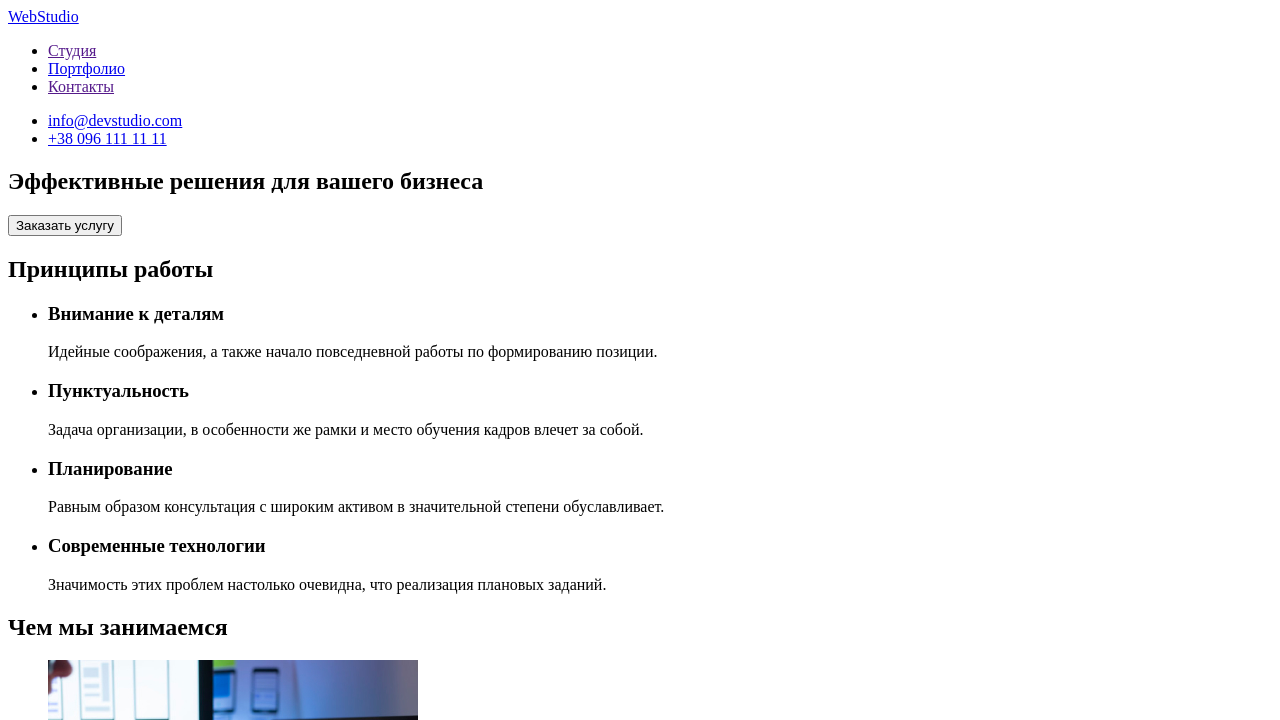
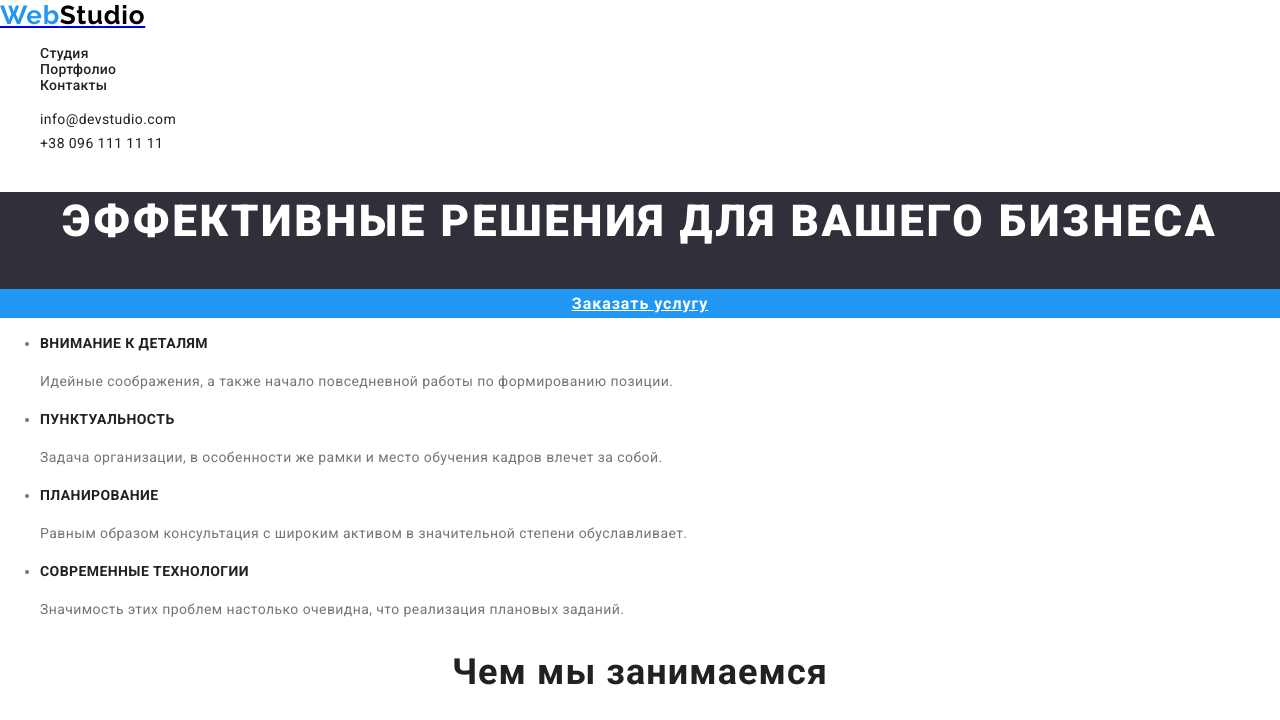
Before and after one commit to Ivan9379992/take-two-hw-1, a plain HTML site: page index.html in a window 1280 px wide. Shown: the top 720 px of the page. Drawn offline with nearby package versions, Linux system fonts and the light colour scheme.

Commit message:
+css in main page

```diff
--- /dev/null
+++ b/css/stiles.css
@@ -0,0 +1,147 @@
+:root{
+    --main-color:#757575;
+    --titel-color:#212121;
+    --accen-color:#2196F3;
+
+    --white-bgc: #FFFFFF;
+    --dark-bgc: #2F303A;
+    --main-section-bgc: #E5E5E5;
+    --second-section-bgc: #F5F4FA;
+
+    --mein-font-famely-Roboto: "Roboto";
+    --mein-font-famely-Raleway: "Raleway";
+}
+
+/* Теги */
+body{
+    font-family: var( --mein-font-famely-Roboto), sans-serif ;
+    font-size: 14px;
+    line-height: 1.71;
+    color: var(--main-color);
+    letter-spacing: 0.03em;
+}
+
+
+/* Утилиты */
+
+.visually-hidden {
+    position: absolute !important;
+    clip: rect(1px 1px 1px 1px);
+    clip: rect(1px, 1px, 1px, 1px);
+    padding: 0 !important;
+    border: 0 !important;
+    height: 1px !important;
+    width: 1px !important;
+    overflow: hidden;
+}
+
+.list{
+    list-style: none;
+}
+
+/* маленькие компоненты */
+
+.logo{
+    font-family: var(--mein-font-famely-Raleway);
+    font-weight: bold;
+    font-size: 26px;
+    line-height: 1.19;
+
+    letter-spacing: 0.03em;
+}
+
+.logo-web{
+    color: var(--accen-color);
+}
+
+.logo-studio{
+    color: #000000;
+}
+
+.navigation{
+    font-weight: 500;
+    font-size: 14px;
+    line-height: 1.14;
+    letter-spacing: 0.02em;
+}
+
+.navigation :hover,
+.navigation:focus{
+    color: var(--accen-color);
+}
+
+.list-item{
+    color: var(--titel-color);
+    text-decoration: none;
+}
+
+.contact .list-item{
+ color: var(--main-color);
+}
+
+.hero{
+    background-color: var(--dark-bgc);
+}
+
+.title-hero{
+    font-family: Roboto;
+    font-weight: 900;
+    font-size: 44px;
+    line-height: 1.36;
+
+    text-align: center;
+    letter-spacing: 0.06em;
+    text-transform: uppercase;
+
+    color: #FFFFFF;
+}
+
+.button-hero{
+    font-weight: 700;
+    font-size: 16px;
+    line-height: 1.87;
+
+    display: block;
+    text-align: center;
+    letter-spacing: 0.06em;
+
+    color: #FFFFFF;
+    background-color: var(--accen-color);
+}
+
+.list-title{
+    font-weight: bold;
+    font-size: 14px;
+    letter-spacing: 0.03em;
+    text-transform: uppercase;
+
+    color: var(--titel-color);
+}
+
+.title-section{
+    font-weight: 700;
+    font-size: 36px;
+    line-height: 1.16;
+    text-align: center;
+    letter-spacing: 0.03em;
+
+    color: var(--titel-color);
+}
+
+.title-name{
+     font-weight: 500;
+    font-size: 16px;
+    line-height: 1.18;
+
+    text-align: center;
+
+    color: var(--titel-color);
+}
+
+.team-position{
+    font-family: Roboto;
+    font-size: 16px;
+    line-height: 1.18;
+
+    text-align: center;
+}
--- a/index.html
+++ b/index.html
@@ -4,75 +4,82 @@
     <meta charset="UTF-8">
     <meta http-equiv="X-UA-Compatible" content="IE=edge">
     <meta name="viewport" content="width=device-width, initial-scale=1.0">
-    <title>main page</title>
+    <title>WebStudio main page</title>
+    <link rel="stylesheet" href="https://cdnjs.cloudflare.com/ajax/libs/modern-normalize/0.2.0/modern-normalize.min.css">
+    <link rel="preconnect" href="https://fonts.googleapis.com">
+    <link rel="preconnect" href="https://fonts.gstatic.com" crossorigin>
+    <link href="https://fonts.googleapis.com/css2?family=Raleway:wght@700&family=Roboto:wght@400;500;700;900&display=swap"
+    rel="stylesheet">
+    <link rel="stylesheet" href="./css/stiles.css">
 </head>
 <body>
     <header>
-        <a href="./">WebStudio</a>
-        <nav>
-        <ul>
-            <li><a href="">Студия</a></li>
-            <li><a href="./portfolio.html">Портфолио</a></li>
-            <li><a href="">Контакты</a></li>
+        <a class="logo" href="./"> <span class="logo-web">Web</span><span class="logo-studio">Studio</span></a>
+        <nav class="navigation">
+        <ul class="list">
+            <li><a class="list-item" href="">Студия</a></li>
+            <li><a class="list-item" href="./portfolio.html">Портфолио</a></li>
+            <li><a class="list-item" href="">Контакты</a></li>
         </ul>
         </nav>
-        <ul>
-            <li><a href="mailto:info@devstudio.com">info@devstudio.com</a></li>
-            <li><a href="tel:+380961111111">+38 096 111 11 11</a></li>
+        <ul class="list">
+            <li><a class="contact list-item" href="mailto:info@devstudio.com">info@devstudio.com</a></li>
+            <li><a class="contact list-item" href="tel:+380961111111">+38 096 111 11 11</a></li>
         </ul>
     </header>
     <main>
-        <section>
-            <h1>Эффективные решения для вашего бизнеса</h1>
-            <button type="button">Заказать услугу</button>
+        <section class="hero">
+            <h1 class="title-hero">Эффективные решения для вашего бизнеса</h1>
+            <a class="button-hero" href="">Заказать услугу</a>
         </section>
         <section>
-            <h2>Принципы работы</h2>
-            <ul>
+            <h2 class="visually-hidden">Принципы работы</h2>
+            <ul >
                 <li>
-                    <h3>Внимание к деталям</h3>
+                    <h3 class="list-title">Внимание к деталям</h3>
                     <p>Идейные соображения, а также начало повседневной работы по формированию позиции.</p>
 
                 </li>
                 <li>
-                    <h3>Пунктуальность</h3>
+                    <h3 class="list-title">Пунктуальность</h3>
                     <p>Задача организации, в особенности же рамки и место обучения кадров влечет за собой.</p>
                 </li>
                 <li>
-                    <h3>Планирование</h3>
+                    <h3 class="list-title">Планирование</h3>
                     <p>Равным образом консультация с широким активом в значительной степени обуславливает.</p>
                 </li>
                 <li>
-                    <h3>Современные технологии</h3>
+                    <h3 class="list-title">Современные технологии</h3>
                     <p>Значимость этих проблем настолько очевидна, что реализация плановых заданий.</p>
                 </li>
             </ul>
         </section>
         <section>
-            <h2>Чем мы занимаемся</h2>
-            <ul>
+            <h2 class="title-section">Чем мы занимаемся</h2>
+            <ul class="list">
                 <li><img src="./imeges/portfolio/box2.jpg" width="370" height="294" alt="примеры веб дизайна"> </li>
                 <li><img src="./imeges/portfolio/box1.jpg" width="370" height="294" alt="примеры веб дизайна"> </li>
                 <li><img src="./imeges/portfolio/box3.jpg" width="370" height="294" alt="примеры веб дизайна"> </li>
             </ul>
         </section>
-        <section>
-            <h2>Наша команда</h2>
-            <ul>
+        <section class="team">
+            <h2 class="title-section">Наша команда</h2>
+            <ul class="list">
                 <li><img src="./imeges/team/img1.jpg" width="270" height="260" alt="продакт менеджер Игорь Демьяненко">
-                    <h3>Игорь Демьяненко</h3>
-                    <p>Product Designer</p>
+                    <h3 class="title-name">Игорь Демьяненко</h3>
+                    <p class="team-position">Product Designer</p>
                 </li>
                 <li><img src="./imeges/team/img2.jpg" width="270" height="260" alt="фронт энд разработчик Ольга Репина">
-                    <p>Frontend Developer</p>
+                    <h3 class="title-name">Ольга Репина</h3>
+                    <p class="team-position">Frontend Developer</p>
                 </li>
                 <li><img src="./imeges/team/img3.jpg" width="270" height="260" alt=" маркетолог Николай Тарасов">
-                    <h3>Николай Тарасов</h3>
-                    <p>Marketing</p>
+                    <h3 class="title-name">Николай Тарасов</h3>
+                    <p class="team-position">Marketing</p>
                 </li>
                 <li><img src="./imeges/team/img4.jpg" width="270" height="260" alt="дезайнер Михаил Ермаков">
-                <h3>Михаил Ермаков</h3>
-                <p>UI Designer</p>
+                    <h3 class=".title-name">Михаил Ермаков</h3>
+                    <p class="team-position">UI Designer</p>
                 </li>
             </ul>
         </section>
@@ -80,7 +87,7 @@
     <footer>
         <a href="./">WebStudio</a>
         <address>
-            <ul>
+            <ul class="list">
                 <li><a href="https://goo.gl/maps/u8dDUCXfgvTGLEtq9" target="_blank" rel="noopener noreferrer">г. Киев, пр-т Леси Украинки,
                     26</a></li>
                 <li><a href="mailto:info@devstudio.com">info@devstudio.com</a></li>
```
